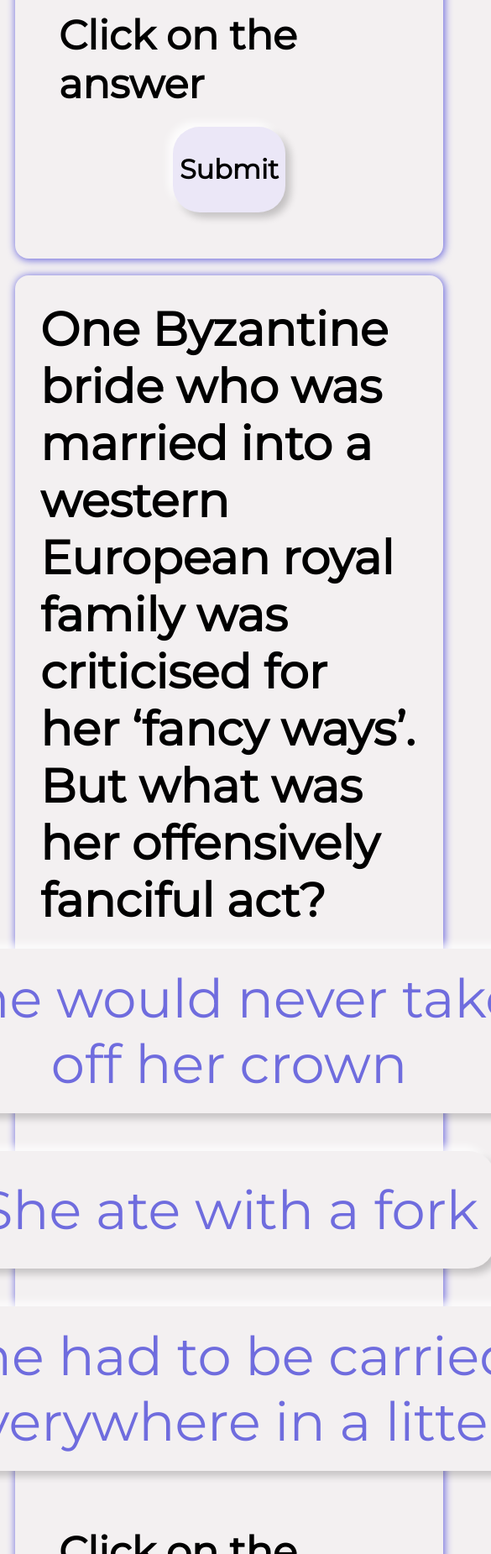
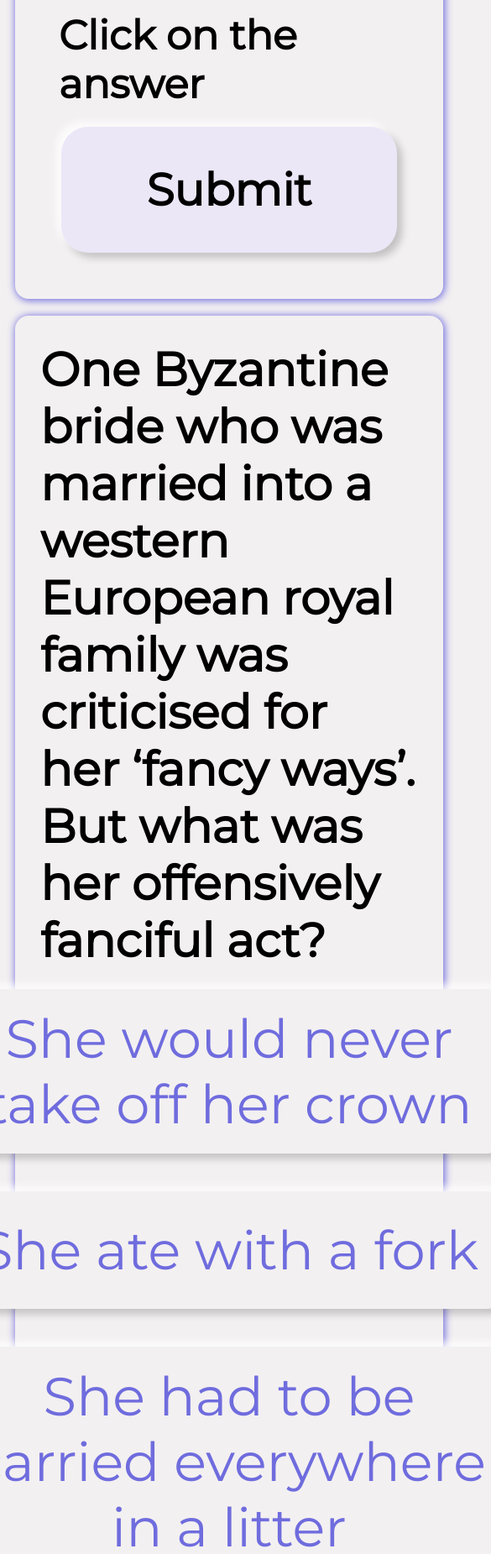
Before and after one commit to naberdyev/quiz, a plain HTML site: page index.html in a window 390 px wide. Shown: the part 1962-3813 px from the top of the page at 84% size, 585 px wide, since content can reach past the window. Drawn offline with Linux system fonts and the light colour scheme.

Commit message:
small fixes

```diff
--- a/styles.css
+++ b/styles.css
@@ -150,6 +150,11 @@ button > span {
   font-family: "Montserrat", sans-serif;
   font-size: 32px;
 }
+@media (max-width: 1080px) {
+  button > span {
+    font-size: 4em;
+  }
+}
 .button:hover {
   opacity: 0.3;
 }
@@ -162,17 +167,17 @@ button > span {
 
 li > label > .button {
   width: 400px;
-  padding: 0 15px;
+  padding: 20px 20px;
   font-size: 2em;
 }
 @media (max-width: 1080px) {
   li > label > .button {
     min-width: 7em;
     max-width: 12em;
-    width: max-content;
+    width: 10em;
     min-height: 100px;
     max-height: 300px;
-    height: max-content;
+    height: auto;
     padding: 20px 20px;
     font-size: 4em;
   }
@@ -186,7 +191,9 @@ label.submit > button.button {
 
 @media (max-width: 1080px) {
   label.submit > button.button {
-    width: 10em;
+    min-width: 400px;
+    width: 60%;
+    min-height: 150px;
   }
 }
 
```
